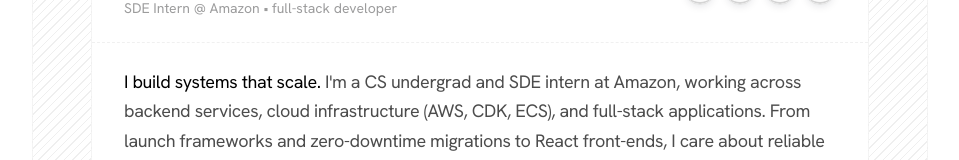
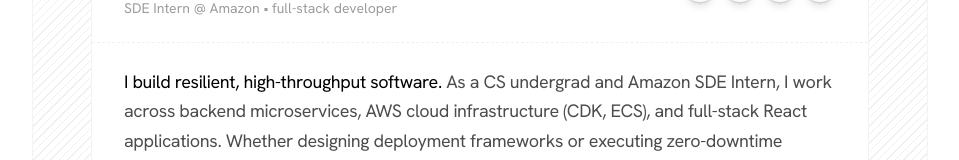
Before and after one commit to Meraj-08/portfolio, a Next.js app: page / in a window 1280 px wide. Shown: the part 418-578 px from the top of the page, without its empty margins (160-1119 px from the left). Built offline with nearby package versions, Linux system fonts and the light colour scheme; no server answers; the database is empty.

Commit message:
Update About summary

```diff
--- a/src/components/HomeContent.tsx
+++ b/src/components/HomeContent.tsx
@@ -79,7 +79,7 @@ export default function NewHeroSection() {
               <Reveal delay={0.1}>
                 <ContentSection className="pb-6 sm:pb-8 pt-4 sm:pt-6 px-2 sm:px-0">
                   <ContentParagraph className="mb-2 text-base sm:text-lg">
-                    <span className="font-medium dark:text-white text-black">I build systems that scale.</span> I&apos;m a CS undergrad and SDE intern at Amazon, working across backend services, cloud infrastructure (AWS, CDK, ECS), and full-stack applications. From launch frameworks and zero-downtime migrations to React front-ends, I care about reliable systems and shipping results people can depend on.
+                    <span className="font-medium dark:text-white text-black">I build resilient, high-throughput software.</span> As a CS undergrad and Amazon SDE Intern, I work across backend microservices, AWS cloud infrastructure (CDK, ECS), and full-stack React applications. Whether designing deployment frameworks or executing zero-downtime architectural modernizations, I focus on low-latency systems, clean design, and shipping results at scale.
                   </ContentParagraph>
                 </ContentSection>
               </Reveal>
```
